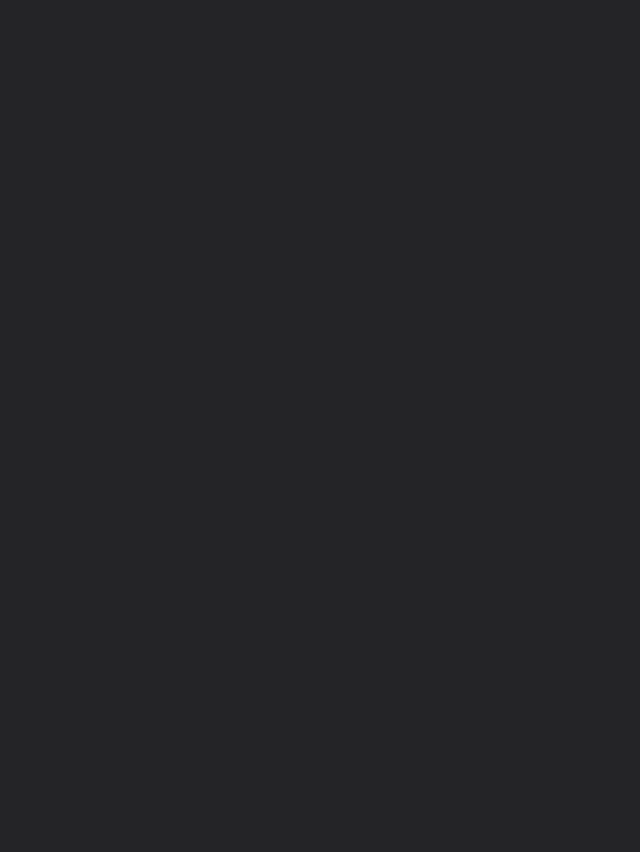
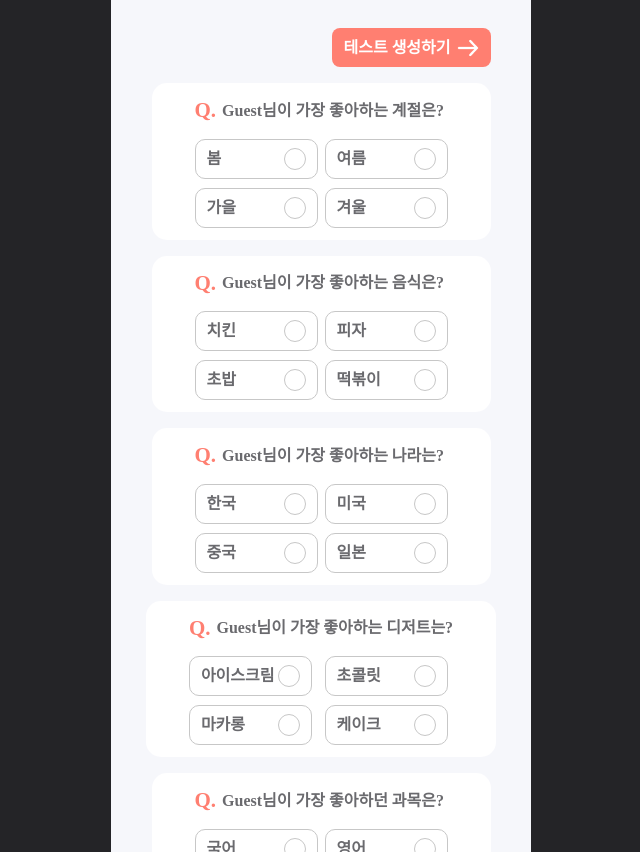
Before and after one commit to 2024-likelion-sswu/Funit_FE, a React (Create React App) app: page /testCreate in a window 1280 px wide. Before the commit this address had no page. Shown: the whole page, without its empty margins (319-959 px from the left). Before the commit the page ends 800 px from the top, so only its background shows below. Built offline with nearby package versions, Linux system fonts and the light colour scheme; a web font is replaced by a local one.

Commit message:
[Feature] #4 - 테스트 작성 페이지 UI 구현

```diff
--- a/src/App.js
+++ b/src/App.js
@@ -3,6 +3,7 @@ import { BrowserRouter, Route, Routes } from 'react-router-dom'
 import Main from './pages/mainPage/MainPage'
 import NicknamePage from './pages/testCreatePage/NicknamePage'
 import OnboardingPage from './pages/testCreatePage/OnboardingPage'
+import TestCreatePage from './pages/testCreatePage/TestCreatePage'
 import UrlF from './pages/mainPage/UrlFriend'
 
 const App = () => {
@@ -12,6 +13,7 @@ const App = () => {
                 <Route path='/' element={<Main />} />
                 <Route path='/nickname' element={<NicknamePage />} />
                 <Route path='/onboarding' element={<OnboardingPage />} />
+                <Route path='/testCreate' element={<TestCreatePage />} />
                 <Route path='/' element={<UrlF />} />
             </Routes>
         </BrowserRouter>
--- /dev/null
+++ b/src/assets/sass/section/_questionCreate.scss
@@ -0,0 +1,73 @@
+.question-create-container {
+    background-color: var(--white);
+    border-radius: 15px;
+    padding: 12px 43px;
+
+    .question {
+        display: flex;
+        align-items: center;
+        color: #6A6A6E;
+        font-size: 16px;
+        font-weight: bold;
+        margin-bottom: 12px;
+
+        strong {
+            color: var(--maincolor);
+            font-size: 21px;
+            margin-right: 6px;
+        }
+    }
+
+    form {
+        display: grid;
+        grid-template-columns: repeat(2, 1fr);
+        grid-gap: 9px 7px;
+        color: #6A6A6E;
+        font-weight: bold;
+        font-size: 16px;
+
+        label {
+            border-radius: 10px;
+            border: 1px solid #C7C7C7;
+            padding: 7px 11px;
+            display: flex;
+            align-items: center;
+            justify-content: space-between;
+            width: 123px;
+            word-wrap: break-word;
+            word-break: break-all;
+            cursor: pointer;
+
+            span {
+                flex: 1;
+            }
+
+            input {
+                width: 22px;
+                height: 22px;
+                border-radius: 50%;
+                border: 1px solid #C7C7C7;
+                margin: 0;
+            }
+
+            input[type='radio'] {
+                -webkit-appearance: none;
+                -moz-appearance: none;
+                appearance: none;
+                width: 22px;
+                height: 22px;
+                border-radius: 50%;
+                border: 1px solid #C7C7C7;
+                outline: none;
+                cursor: pointer;
+
+                &:checked {
+                    background-color: var(--maincolor);
+                    border: 3px solid white;
+                    box-shadow: 0 0 0 1px var(--maincolor);
+                }
+            }
+        }
+    }
+
+}
--- /dev/null
+++ b/src/assets/sass/section/_testCreate.scss
@@ -0,0 +1,36 @@
+.text-create-container {
+
+    .wrapper {
+        display: flex;
+        flex-direction: column;
+        align-items: flex-end;
+        width: 353px;
+        margin: 0 auto;
+
+        .create-btn {
+            display: flex;
+            align-items: center;
+            justify-content: center;
+            gap: 6px;
+            background-color: var(--maincolor);
+            border-radius: 8px;
+            width: 159px;
+            height: 39px;
+            margin: 28px 7px 16px 0;
+
+            p {
+                color: var(--white);
+                font-size: 16px;
+                font-weight: bold;
+            }
+        }
+    }
+
+    .question-container {
+        display: flex;
+        flex-direction: column;
+        align-items: center;
+        gap: 16px;
+        margin: 0 auto 16px auto;
+    }
+}
--- a/src/assets/sass/setting/_common.scss
+++ b/src/assets/sass/setting/_common.scss
@@ -11,4 +11,5 @@ body {
     min-height: 852px;
     position: relative;
     background-color: var(--body);
+    overflow-y: scroll;
 }
--- a/src/assets/sass/style.scss
+++ b/src/assets/sass/style.scss
@@ -9,6 +9,8 @@
 @import "section/main";
 @import "section/nickname";
 @import "section/onboarding";
+@import "section/testCreate";
 @import "section/urlfriend";
 
 @import "section/button";
+@import "section/questionCreate";
--- /dev/null
+++ b/src/components/QuestionCreate.jsx
@@ -0,0 +1,69 @@
+import React, { useState } from 'react'
+
+const QuestionCreate = ({question, option1, option2, option3, option4}) => {
+    const [nickname, setNickname] = useState('Guest');
+    const [clickOption, setClickOption] = useState('');
+
+    const handleOption = (event) => {
+        setClickOption(event.target.value);
+    }
+
+    return (
+        <div className='question-create-container'>
+            <h2 className='question'>
+                <strong>Q.</strong>
+                {nickname}님이 {question}
+            </h2>
+            <div className='option-container'>
+                <form>
+                    <label htmlFor={`${question}1`}>
+                        <span>{option1}</span>
+                        <input
+                            type="radio"
+                            value={option1}
+                            name={question}
+                            id={`${question}1`}
+                            checked={clickOption===option1}
+                            onChange={handleOption}
+                        />
+                    </label>
+                    <label htmlFor={`${question}2`}>
+                        <span>{option2}</span>
+                        <input
+                            type="radio"
+                            value={option2}
+                            name={question}
+                            id={`${question}2`}
+                            checked={clickOption===option2}
+                            onChange={handleOption}
+                        />
+                    </label>
+                    <label htmlFor={`${question}3`}>
+                        <span>{option3}</span>
+                        <input
+                            type="radio"
+                            value={option3}
+                            name={question}
+                            id={`${question}3`}
+                            checked={clickOption===option3}
+                            onChange={handleOption}
+                        />
+                    </label>
+                    <label htmlFor={`${question}4`}>
+                        <span>{option4}</span>
+                        <input
+                            type="radio"
+                            value={option4}
+                            name={question}
+                            id={`${question}4`}
+                            checked={clickOption===option4}
+                            onChange={handleOption}
+                        />
+                    </label>
+                </form>
+            </div>
+        </div>
+    )
+}
+
+export default QuestionCreate
--- /dev/null
+++ b/src/pages/testCreatePage/TestCreatePage.jsx
@@ -0,0 +1,104 @@
+import React, { useState } from 'react'
+import nextIcon from '../../assets/img/test/next.png'
+import QuestionCreate from '../../components/QuestionCreate'
+
+const TestCreatePage = () => {
+
+    // 예시 데이터
+    const QuestionData = [
+        {
+            question: "가장 좋아하는 계절은?",
+            option1: "봄",
+            option2: "여름",
+            option3: "가을",
+            option4: "겨울"
+        },
+        {
+            question: "가장 좋아하는 음식은?",
+            option1: "치킨",
+            option2: "피자",
+            option3: "초밥",
+            option4: "떡볶이"
+        },
+        {
+            question: "가장 좋아하는 나라는?",
+            option1: "한국",
+            option2: "미국",
+            option3: "중국",
+            option4: "일본"
+        },
+        {
+            question: "가장 좋아하는 디저트는?",
+            option1: "아이스크림",
+            option2: "초콜릿",
+            option3: "마카롱",
+            option4: "케이크"
+        },
+        {
+            question: "가장 좋아하던 과목은?",
+            option1: "국어",
+            option2: "영어",
+            option3: "수학",
+            option4: "과학"
+        },
+        {
+            question: "가장 큰 장점은?",
+            option1: "유머감각",
+            option2: "배려심",
+            option3: "결단력",
+            option4: "추진력"
+        },
+        {
+            question: "가장 좋아하는 동물은?",
+            option1: "강아지",
+            option2: "고양이",
+            option3: "햄스터",
+            option4: "토끼"
+        },
+        {
+            question: "갖고싶은 초능력은?",
+            option1: "투명인간",
+            option2: "순간이동",
+            option3: "관심법",
+            option4: "공중부양"
+        },
+        {
+            question: "자주 쓰는 유행어는?",
+            option1: "ㄹㅇㅋㅋ",
+            option2: "어쩔티비",
+            option3: "느좋",
+            option4: "트민녀"
+        },
+        {
+            question: "영화 속 주인공이라면?",
+            option1: "해리포터",
+            option2: "아이언맨",
+            option3: "조커",
+            option4: "엘사"
+        }
+    ]
+
+    return (
+        <div className='container text-create-container'>
+            <div className='wrapper'>
+                <button className='create-btn'>
+                    <p>테스트 생성하기</p>
+                    <img src={nextIcon} alt="다음 아이콘" />
+                </button>
+                <div className='question-container'>
+                    {QuestionData.map((data,id) =>
+                        <QuestionCreate
+                            question={data.question}
+                            option1={data.option1}
+                            option2={data.option2}
+                            option3={data.option3}
+                            option4={data.option4}
+                        />
+                    )}
+                </div>
+            </div>
+        </div>
+    )
+}
+
+export default TestCreatePage
```
Also changed, not shown: src/assets/img/test/copy.svg (added), src/assets/img/test/next.png (added).
